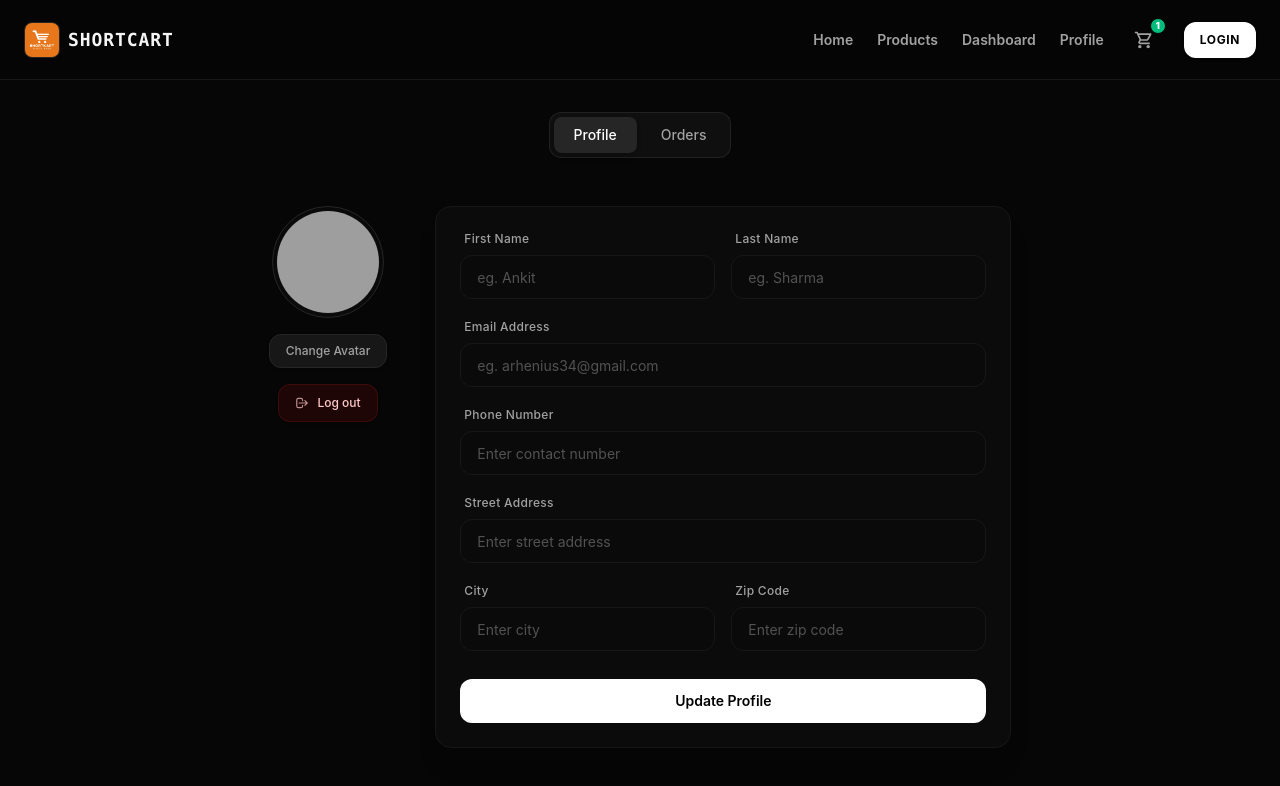
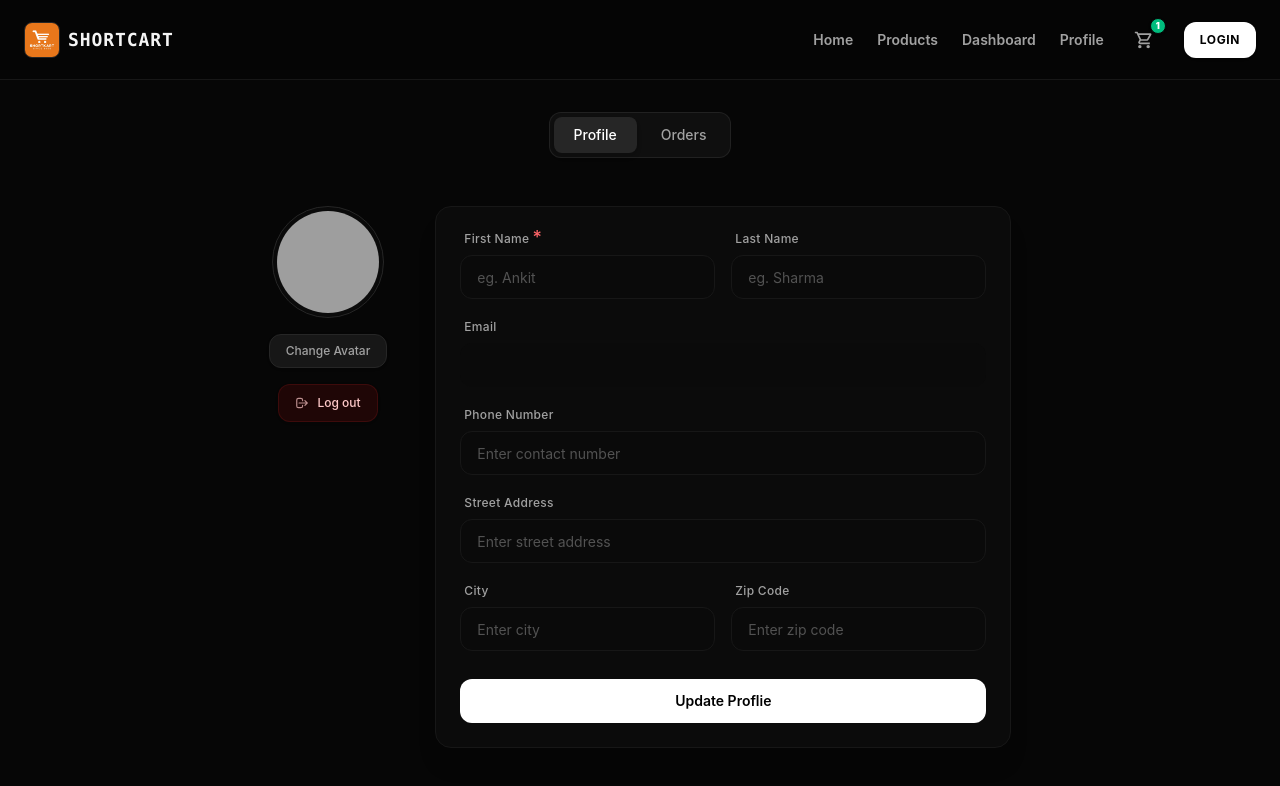
Before and after one commit to Mohit-Suthar121/E-Commerce-Store, a React (Vite) app in the folder frontend/: page /profile in a window 1280 px wide. Shown: the top 786 px of the page. Built offline with nearby package versions, Linux system fonts and the light colour scheme; no server answers; grey boxes are pictures that could not be loaded.

Commit message:
built the update profile api

```diff
--- a/frontend/src/App.jsx
+++ b/frontend/src/App.jsx
@@ -23,7 +23,6 @@ import Verify from './pages/Verify'
 import ProductDetailPage from './pages/ProductDetailPage'
 import { useAuthStore } from './store/auth.store'
 import AuthRoute from './routes/AuthRoute'
-import VerifyRoute from './routes/VerifyRoute'
 import PageNotFound from './components/PageNotFound'
 
 
@@ -49,9 +48,7 @@ function App() {
         <Route element={<AuthRoute />} >
           <Route path='/login' element={<Login />} />
           <Route path='/register' element={<Signup />} />
-          {/* <Route element={<VerifyRoute />} > */}
             <Route path='/verify' element={<Verify />} />
-          {/* </Route> */}
         </Route>
 
 
--- a/frontend/src/pages/Profile.jsx
+++ b/frontend/src/pages/Profile.jsx
@@ -2,30 +2,31 @@ import React, { useState } from 'react'
 import Navbar from '../components/Navbar'
 import OrdersCard from '../components/OrdersCard';
 import { API } from '../api/axiosInstance';
-import { notifyFailure } from '../utils/Toastify';
+import { notifyFailure, notifySuccess } from '../utils/Toastify';
 import { useAuthStore } from '../store/auth.store';
 import { useNavigate } from 'react-router-dom';
+import { useForm } from 'react-hook-form';
 
 const Profile = () => {
     const [showButton, setShowButton] = useState("profile");
     const [orderCount, setOrderCount] = useState(1);
     const [showLogOutCard, setShowLogOutCard] = useState(false);
-    const [isLoading,setIsLoading] = useState(false);
-    const user = useAuthStore((state)=>state.user);
-    const resetData = useAuthStore((state)=>state.resetData);
+    const [isLoading, setIsLoading] = useState(false);
+    const user = useAuthStore((state) => state.user);
+    const resetData = useAuthStore((state) => state.resetData);
     const navigate = useNavigate();
-    const [newInfo,setNewInfo] = useState({
-        firstName:"",
-        lastName:"",
-        email:"",
-        phoneNo:"",
-        street:"",
-        city:"",
-        zipCode:""
+    const [newInfo, setNewInfo] = useState({
+        firstName: "",
+        lastName: "",
+        email: "",
+        phoneNo: "",
+        street: "",
+        city: "",
+        zipCode: ""
 
     });
 
-    const handleLogout = async()=>{
+    const handleLogout = async () => {
         try {
             setIsLoading(true);
             const response = await API.get('/auth/logout');
@@ -35,23 +36,41 @@ const Profile = () => {
             navigate('/')
 
         } catch (error) {
-            console.error("Error while logging out: ",error.response?.data||error.message);
+            console.error("Error while logging out: ", error.response?.data || error.message);
             notifyFailure(error.response?.data?.message);
-        }finally{
+        } finally {
             setIsLoading(false);
             setShowLogOutCard(false);
         }
     }
 
     const userDetails = {
-        firstName:user?.name?.split(" ")[0] || "",
-        lastName:user?.name?.split(" ")[1] || "",
-        email:user?.email || "",
-        phoneNo:user?.phoneNo || "",
-        streetAddress:user?.shippingAddress?.street || "",
-        city:user?.shippingAddress?.city || "",
-        zipCode:user?.shippingAddress?.zipCode || ""
+        firstName: user?.name?.split(" ")[0] || "",
+        lastName: user?.name?.split(" ")[1] || "",
+        email: user?.email || "",
+        phoneNo: user?.phoneNo || "",
+        streetAddress: user?.shippingAddress?.street || "",
+        city: user?.shippingAddress?.city || "",
+        zipCode: user?.shippingAddress?.zipCode || ""
     }
+
+    const handleUpdateProfile = async(data) => {
+        console.log("The data is: ", data)
+        setIsLoading(true);
+        try {
+            const response = await API.patch('/v1/user/updateProfile',data);
+            console.log("profile updated successfully!", response.data);
+            notifySuccess(response.data.message);
+        } catch (error) {
+            console.log("Some error occured while updating the profile",error?.response?.data || error.message);
+            notifyFailure(error?.response?.data?.message)
+        }finally{
+            setIsLoading(false);
+        }
+    }
+    const { register, handleSubmit, watch, formState: { errors } } = useForm();
+
+
     return (
         <div className="w-full min-h-screen bg-[#060606] text-neutral-200 flex flex-col font-sans selection:bg-emerald-500/30 ">
             <Navbar />
@@ -84,7 +103,7 @@ const Profile = () => {
                             Change Avatar
                         </button>
 
-                        <button onClick={()=>{setShowLogOutCard(true)}} className="text-xs font-medium text-red-200 bg-red-950/40 hover:bg-red-900/40 border border-red-900/30 hover:border-red-700/50 px-4 py-2.5 rounded-xl transition-all duration-200 cursor-pointer active:scale-95 shadow-sm whitespace-nowrap flex items-center gap-2 ">
+                        <button onClick={() => { setShowLogOutCard(true) }} className="text-xs font-medium text-red-200 bg-red-950/40 hover:bg-red-900/40 border border-red-900/30 hover:border-red-700/50 px-4 py-2.5 rounded-xl transition-all duration-200 cursor-pointer active:scale-95 shadow-sm whitespace-nowrap flex items-center gap-2 ">
                             <svg className="w-3.5 h-3.5 opacity-70 group-hover:opacity-100" fill="none" stroke="currentColor" viewBox="0 0 24 24">
                                 <path strokeLinecap="round" strokeLinejoin="round" strokeWidth="2" d="M17 16l4-4m0 0l-4-4m4 4H7m6 4v1a3 3 0 01-3 3H6a3 3 0 01-3-3V7a3 3 0 013-3h4a3 3 0 013 3v1" />
                             </svg>
@@ -112,11 +131,11 @@ const Profile = () => {
                                 </div>
 
                                 <div className="flex flex-col gap-2 w-full mt-2">
-                                    <button disabled={isLoading} onClick={handleLogout} className={`log-out w-full py-2.5 rounded-xl text-xs font-semibold text-red-200 bg-red-950/40 hover:bg-red-900/40 border border-red-900/30 hover:border-red-700/50 shadow-sm transition-all duration-200 cursor-pointer active:scale-[0.98] disabled:brightness-50 ${isLoading&&"flex justify-center items-center"} disabled:cursor-default disabled:hover:bg-red-950/40 disabled:hover:border-red-900/30 `}>
-                                       {isLoading ? <div className="w-5 h-5 border-3 border-neutral-400 border-t-red-400 rounded-full animate-spin " /> : "Yes,Log Out"}
+                                    <button disabled={isLoading} onClick={handleLogout} className={`log-out w-full py-2.5 rounded-xl text-xs font-semibold text-red-200 bg-red-950/40 hover:bg-red-900/40 border border-red-900/30 hover:border-red-700/50 shadow-sm transition-all duration-200 cursor-pointer active:scale-[0.98] disabled:brightness-50 ${isLoading && "flex justify-center items-center"} disabled:cursor-default disabled:hover:bg-red-950/40 disabled:hover:border-red-900/30 `}>
+                                        {isLoading ? <div className="w-5 h-5 border-3 border-neutral-400 border-t-red-400 rounded-full animate-spin " /> : "Yes,Log Out"}
                                     </button>
 
-                                    <button onClick={()=>{setShowLogOutCard(false)}} className="stay-button w-full py-2.5 rounded-xl text-xs font-medium text-neutral-400 hover:text-white bg-transparent hover:bg-neutral-800/50 border border-transparent hover:border-neutral-800 transition-all duration-200 cursor-pointer active:scale-[0.98]">
+                                    <button onClick={() => { setShowLogOutCard(false) }} className="stay-button w-full py-2.5 rounded-xl text-xs font-medium text-neutral-400 hover:text-white bg-transparent hover:bg-neutral-800/50 border border-transparent hover:border-neutral-800 transition-all duration-200 cursor-pointer active:scale-[0.98]">
                                         Cancel
                                     </button>
                                 </div>
@@ -125,13 +144,23 @@ const Profile = () => {
                         </div>
                     )}
 
-                    <div className="w-full max-w-xl bg-[#0b0b0b] border border-neutral-900 p-6 rounded-2xl shadow-xl flex flex-col gap-5">
+                    <form className="w-full max-w-xl bg-[#0b0b0b] border border-neutral-900 p-6 rounded-2xl shadow-xl flex flex-col gap-5" onSubmit={handleSubmit(handleUpdateProfile)}>
+
 
                         <div className="flex flex-col sm:flex-row gap-4">
-                            <div className="flex flex-col flex-1 gap-2">
-                                <label className="text-xs font-medium text-neutral-400 pl-1 tracking-wide">First Name</label>
+                            <div className="flex flex-col flex-1 gap-2 ">
+                                <label className="text-xs font-medium text-neutral-400 pl-1 tracking-wide w-fit pr-2 relative flex gap-2">
+                                    <div className="text-name">First Name</div>
+                                    <div className="absolute right-0 top-0 text-lg text-red-400 -translate-y-1/4 translate-x-1/2 w-fit">*</div>
+                                    {errors.firstName?.message && (
+                                        <span className="absolute -right-2 translate-x-full top-0 text-xs font-medium text-rose-400 tracking-wide dynamic-error whitespace-nowrap">
+                                            {errors.firstName?.message}
+                                        </span>
+                                    )}
+                                </label>
                                 <input
                                     type="text"
+                                    {...register("firstName", { required: "first name is required" })}
                                     defaultValue={userDetails.firstName}
                                     className="h-11 px-4 rounded-xl text-sm bg-neutral-950 border border-neutral-900 text-white placeholder-neutral-600 focus:border-emerald-500/80 focus:ring-4 focus:ring-emerald-500/5 transition-all duration-200 outline-none w-full"
                                     placeholder="eg. Ankit"
@@ -141,6 +170,7 @@ const Profile = () => {
                                 <label className="text-xs font-medium text-neutral-400 pl-1 tracking-wide">Last Name</label>
                                 <input
                                     type="text"
+                                    {...register("lastName")}
                                     defaultValue={userDetails.lastName}
                                     className="h-11 px-4 rounded-xl text-sm bg-neutral-950 border border-neutral-900 text-white placeholder-neutral-600 focus:border-emerald-500/80 focus:ring-4 focus:ring-emerald-500/5 transition-all duration-200 outline-none w-full"
                                     placeholder="eg. Sharma"
@@ -149,19 +179,20 @@ const Profile = () => {
                         </div>
 
                         <div className="flex flex-col gap-2">
-                            <label className="text-xs font-medium text-neutral-400 pl-1 tracking-wide">Email Address</label>
-                            <input
-                                type="email"
-                                defaultValue={userDetails.email}
-                                className="h-11 px-4 rounded-xl text-sm bg-neutral-950 border border-neutral-900 text-white placeholder-neutral-600 focus:border-emerald-500/80 focus:ring-4 focus:ring-emerald-500/5 transition-all duration-200 outline-none w-full"
-                                placeholder="eg. arhenius34@gmail.com"
-                            />
+                            <label className="text-xs font-medium text-neutral-400 pl-1 tracking-wide w-fit pr-2 relative flex gap-2 ">
+                                <div className="text-name">Email</div>
+                            </label>
+
+                            <div className="h-11 px-4 rounded-xl text-sm bg-neutral-950 text-neutral-400 placeholder-neutral-600 focus:border-emerald-500/80 focus:ring-4 focus:ring-emerald-500/5 transition-all duration-200 outline-none w-full flex items-center ">
+                                {userDetails.email}
+                            </div>
                         </div>
 
                         <div className="flex flex-col gap-2">
                             <label className="text-xs font-medium text-neutral-400 pl-1 tracking-wide">Phone Number</label>
                             <input
                                 type="tel"
+                                {...register("phoneNo")}
                                 defaultValue={userDetails.phoneNo}
                                 className="h-11 px-4 rounded-xl text-sm bg-neutral-950 border border-neutral-900 text-white placeholder-neutral-600 focus:border-emerald-500/80 focus:ring-4 focus:ring-emerald-500/5 transition-all duration-200 outline-none w-full"
                                 placeholder="Enter contact number"
@@ -171,7 +202,8 @@ const Profile = () => {
                         <div className="flex flex-col gap-2">
                             <label className="text-xs font-medium text-neutral-400 pl-1 tracking-wide">Street Address</label>
                             <input
-                            defaultValue={userDetails.streetAddress}
+                                defaultValue={userDetails.streetAddress}
+                                {...register("street")}
                                 type="text"
                                 className="h-11 px-4 rounded-xl text-sm bg-neutral-950 border border-neutral-900 text-white placeholder-neutral-600 focus:border-emerald-500/80 focus:ring-4 focus:ring-emerald-500/5 transition-all duration-200 outline-none w-full"
                                 placeholder="Enter street address"
@@ -182,6 +214,7 @@ const Profile = () => {
                             <div className="flex flex-col flex-1 gap-2">
                                 <label className="text-xs font-medium text-neutral-400 pl-1 tracking-wide">City</label>
                                 <input
+                                    {...register("city")}
                                     type="text"
                                     defaultValue={userDetails.city}
                                     className="h-11 px-4 rounded-xl text-sm bg-neutral-950 border border-neutral-900 text-white placeholder-neutral-600 focus:border-emerald-500/80 focus:ring-4 focus:ring-emerald-500/5 transition-all duration-200 outline-none w-full"
@@ -191,6 +224,7 @@ const Profile = () => {
                             <div className="flex flex-col flex-1 gap-2">
                                 <label className="text-xs font-medium text-neutral-400 pl-1 tracking-wide">Zip Code</label>
                                 <input
+                                    {...register("zipCode")}
                                     type="text"
                                     defaultValue={userDetails.zipCode}
                                     className="h-11 px-4 rounded-xl text-sm bg-neutral-950 border border-neutral-900 text-white placeholder-neutral-600 focus:border-emerald-500/80 focus:ring-4 focus:ring-emerald-500/5 transition-all duration-200 outline-none w-full"
@@ -199,11 +233,14 @@ const Profile = () => {
                             </div>
                         </div>
 
-                        <button className="w-full h-11 flex justify-center items-center rounded-xl bg-white hover:bg-neutral-200 text-black font-semibold text-sm transition-colors duration-200 mt-2 cursor-pointer active:scale-[0.99]">
-                            Update Profile
+                        <button disabled={isLoading} className="w-full h-11 flex justify-center items-center rounded-xl bg-white hover:bg-neutral-200 text-black font-semibold text-sm transition-colors duration-200 mt-2 cursor-pointer active:scale-[0.99] disabled:cursor-default disabled:brightness-50">
+                          {isLoading ? <div className="w-5 h-5 border-2 border-neutral-400 border-t-black rounded-full animate-spin" /> : "Update Proflie"}
                         </button>
 
-                    </div>
+
+                    </form>
+
+
                 </div>}
 
                 {showButton === "orders" && orderCount == 0 && <div className="show-orders w-full max-w-xl p-8 items-center flex flex-col border bg-[#0b0b0b] justify-center border-neutral-900 mx-auto rounded-2xl">
```
Also changed, not shown: frontend/src/pages/Signup.jsx (+0 -25 lines), frontend/src/routes/VerifyRoute.jsx (deleted, +0 -12 lines), 2 other files (tests, documents, lock files or other folders).
